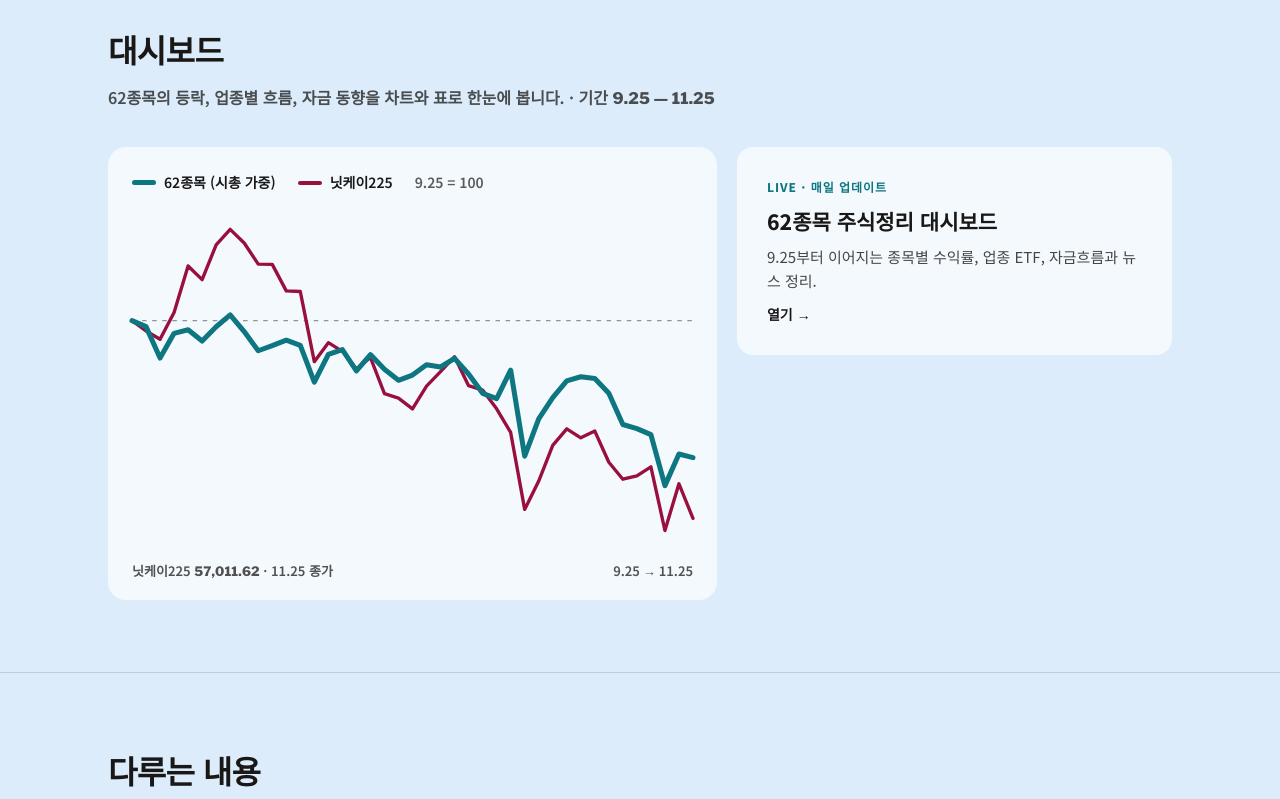
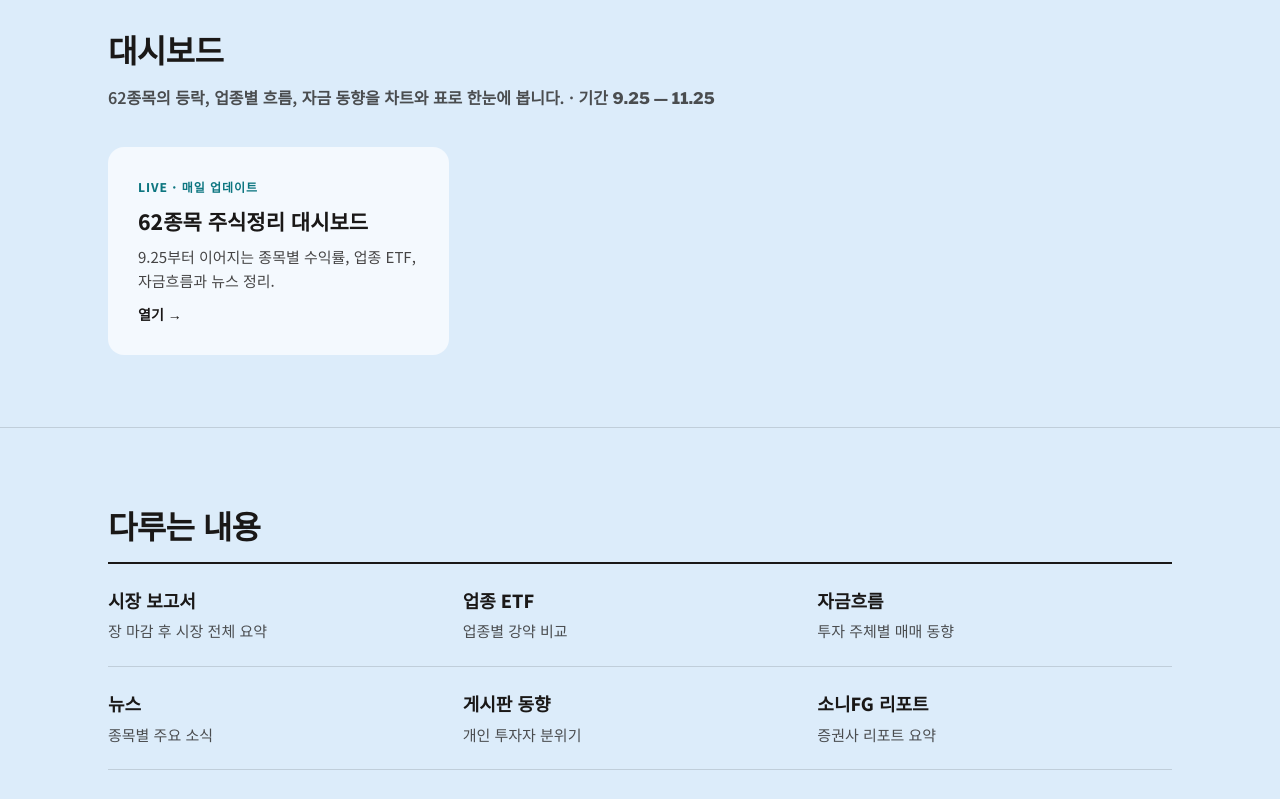
Before and after one commit to ppsy0478-maker/ppsy0478-maker.github.io, a plain HTML site: page index.html in a window 1280 px wide. Shown: the part 714-1513 px from the top of the page. Drawn offline with nearby package versions, Linux system fonts and the light colour scheme.

Commit message:
Remove chart from dashboard section
Co-Authored-By: Claude Opus 5.5 <noreply@anthropic.com>
Claude-Session: https://claude.ai/code/session_012K8zukwifRCcXLoXTCJN2E

```diff
--- a/index.html
+++ b/index.html
@@ -121,20 +121,6 @@
     <div class="wrap">
       <h2>대시보드</h2>
       <p class="sub">62종목의 등락, 업종별 흐름, 자금 동향을 차트와 표로 한눈에 봅니다. · 기간 <span class="num">9.25 — 11.25</span></p>
-      <div class="dashgrid">
-      <div class="chartbox">
-        <div class="legend">
-          <span><i class="sw" style="background:var(--teal)"></i>62종목 (시총 가중)</span>
-          <span><i class="sw" style="background:var(--wine);height:4px"></i>닛케이225</span>
-          <span style="opacity:.7">9.25 = 100</span>
-        </div>
-        <svg viewBox="0 -4 500 308" role="img" aria-label="9.25를 100으로 맞춘 62종목 지수(시가총액 가중)와 닛케이225의 9.25~11.25 흐름">
-          <line x1="0" x2="500" y1="100.0" y2="100.0" stroke="#1a1817" stroke-width="1" stroke-dasharray="4 5" opacity=".45"/>
-          <polyline points="0.0,100.0 12.5,109.2 25.0,116.6 37.5,92.7 50.0,51.2 62.5,63.4 75.0,32.5 87.5,18.6 100.0,30.8 112.5,49.6 125.0,49.8 137.5,73.4 150.0,74.0 162.5,136.5 175.0,119.6 187.5,127.3 200.0,143.1 212.5,132.8 225.0,165.1 237.5,169.1 250.0,178.6 262.5,158.3 275.0,145.4 287.5,132.1 300.0,157.9 312.5,161.8 325.0,178.6 337.5,199.6 350.0,268.2 362.5,242.9 375.0,211.2 387.5,196.4 400.0,204.4 412.5,198.4 425.0,226.2 437.5,241.3 450.0,238.3 462.5,230.3 475.0,287.0 487.5,245.4 500.0,276.2" fill="none" stroke="#990f3d" stroke-width="3" stroke-linejoin="round" stroke-linecap="round"/>
-          <polyline points="0.0,100.0 12.5,105.3 25.0,133.3 37.5,111.3 50.0,108.1 62.5,118.1 75.0,105.4 87.5,94.8 100.0,109.7 112.5,126.8 125.0,122.2 137.5,117.4 150.0,122.0 162.5,154.7 175.0,130.0 187.5,125.8 200.0,144.8 212.5,130.2 225.0,143.3 237.5,153.1 250.0,148.5 262.5,139.2 275.0,141.3 287.5,133.6 300.0,147.5 312.5,164.7 325.0,169.4 337.5,144.1 350.0,220.8 362.5,187.5 375.0,168.5 387.5,153.6 400.0,150.0 412.5,151.5 425.0,164.6 437.5,192.5 450.0,196.2 462.5,201.5 475.0,247.0 487.5,218.8 500.0,222.1" fill="none" stroke="#0d7680" stroke-width="4.5" stroke-linejoin="round" stroke-linecap="round"/>
-        </svg>
-        <div class="chartfoot"><span>닛케이225 <b class="num">57,011.62</b> · 11.25 종가</span><span>9.25 → 11.25</span></div>
-      </div>
       <div class="cards">
         <a class="card" href="https://claude.ai/artifact/KzNsgAuNLyz6s6Lr3NP92X" target="_blank" rel="noopener">
           <span class="tag t">Live · 매일 업데이트</span>
@@ -142,7 +128,6 @@
           <p>9.25부터 이어지는 종목별 수익률, 업종 ETF, 자금흐름과 뉴스 정리.</p>
           <span class="go">열기 →</span>
         </a>
-      </div>
       </div>
     </div>
   </section>
```
